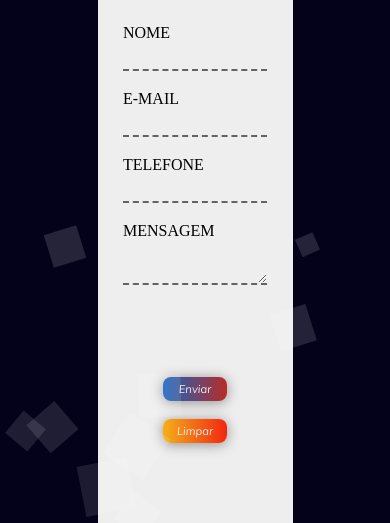
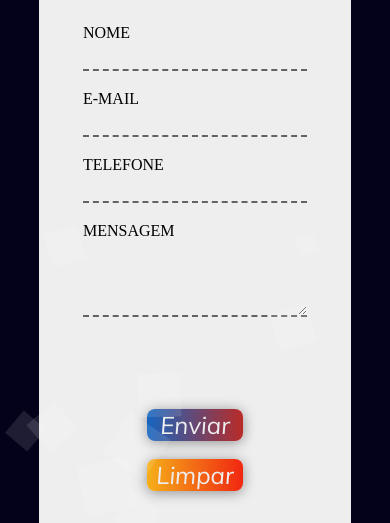
Before and after one commit to Eric5F/Site-ETP, a plain HTML site: page orcamento.html in a window 390 px wide. Shown: the part 155-678 px from the top of the page. Drawn offline with Linux system fonts and the light colour scheme; a web font is replaced by a local one.

Commit message:
Ultimo ajuste

```diff
--- a/style.css
+++ b/style.css
@@ -571,23 +571,25 @@ footer{
         font-size: 0.6rem;
         margin-top: 0.2rem;
     }
-
-
+    .form-container{
+        width: 80%;
+    }
     .form-container h2{
         font-size: 2rem;
         height: 10%;
         margin-bottom: 1rem;
     }
     .field{
-        width: 9rem;
-        font-size: .8rem;
+        width: 14rem;
+        font-size: 1.5rem;
         height: 3rem;
         margin: .5rem 0;
     }
     .input-group textarea{
+        height: 5rem;
         padding-top: 1rem;
-        max-width: 9rem;
-        max-height: 3rem;
+        max-width: 14rem;
+        max-height: 7rem;
     }
     .field-label{
         left: 0;
@@ -603,15 +605,15 @@ footer{
     }
     .btn-ctt{
         margin-top: 5rem;
-        width: 4rem;
-        height: 1.5rem;
-        font-size: .7rem;
+        width:6rem;
+        height: 2rem;
+        font-size: 1.5rem;
     }
 
     .btn-res{
-        width: 4rem;
-        height: 1.5rem;
-        font-size: .7rem;
+        width:6rem;
+        height: 2rem;
+        font-size: 1.5rem;
     }
 
 
@@ -673,17 +675,17 @@ footer{
         font-size: 0.7rem;
         margin-top: 0.2rem;
     }
-
     .btn-ctt{
-        width: 4rem;
-        height: 1.5rem;
-        font-size: .7rem;
+        margin-top: 3rem;
+        width:6rem;
+        height: 2rem;
+        font-size: 1.5rem;
     }
 
     .btn-res{
-        width: 4rem;
-        height: 1.5rem;
-        font-size: .7rem;
+        width:6rem;
+        height: 2rem;
+        font-size: 1.5rem;
     }
 
     .projetos{
```
